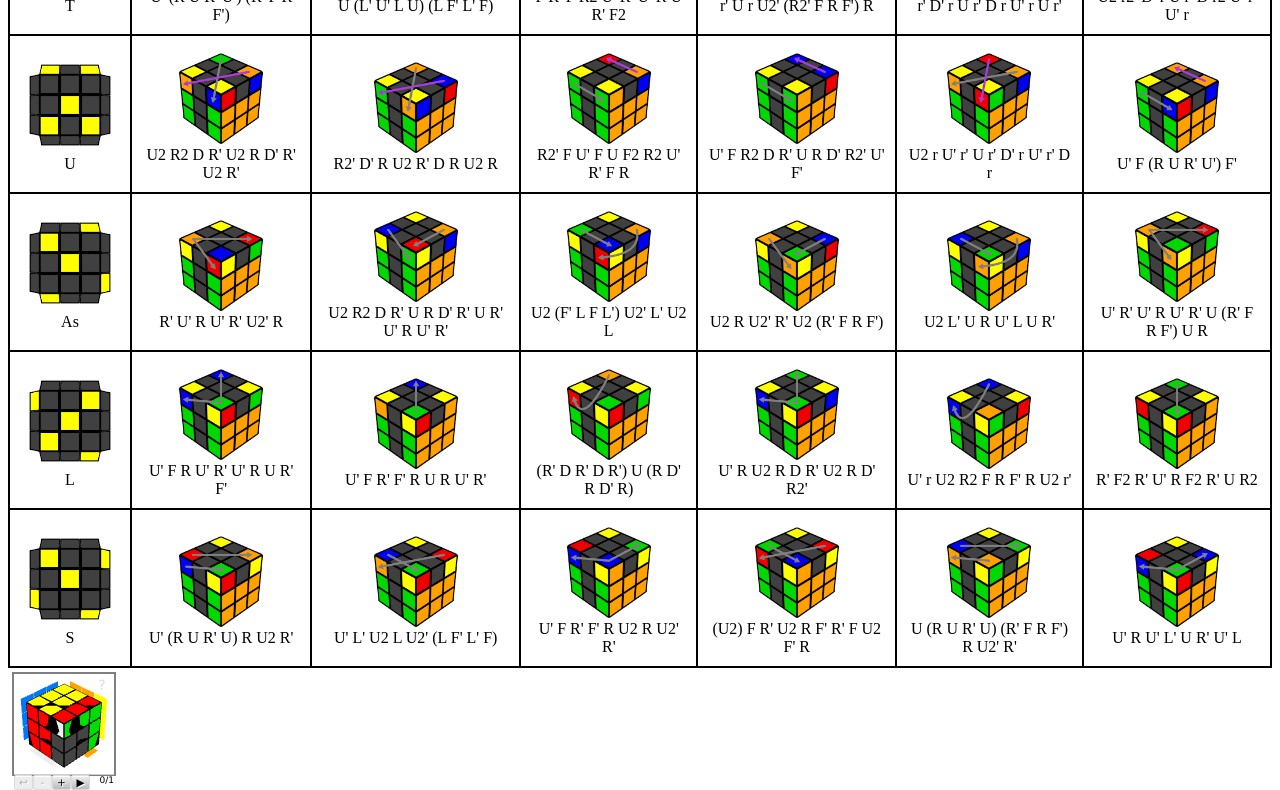
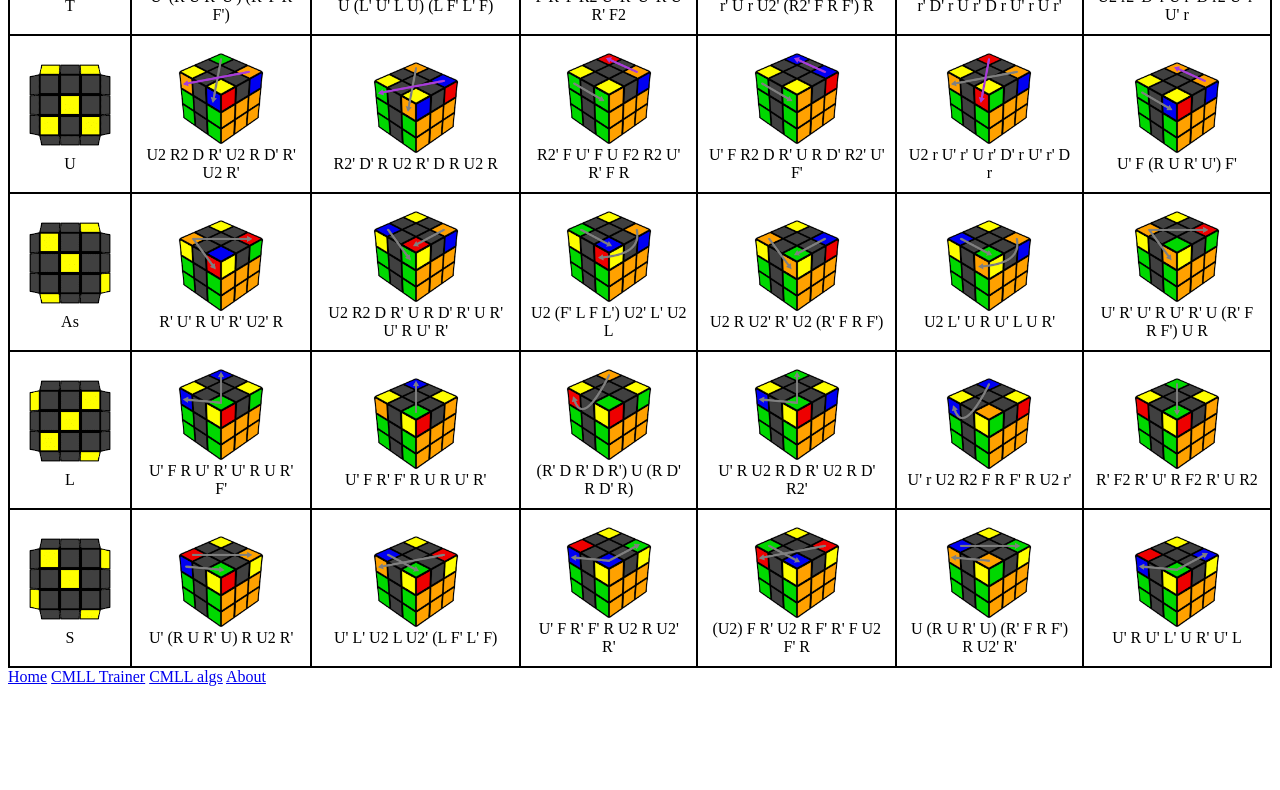
Before and after one commit to rouxteamvn/roux, a plain HTML site: page index.html in a window 1280 px wide. Shown: the part 675-1465 px from the top of the page. After the commit the page ends 1369 px from the top, so only its background shows below. Drawn offline with nearby package versions, Linux system fonts and the light colour scheme.

Commit message:
Update index.html

```diff
--- a/index.html
+++ b/index.html
@@ -195,9 +195,9 @@ img.resize{
 </td>
 </tr>
 </table>
-<script src="http://ajax.googleapis.com/ajax/libs/jquery/3.1.1/jquery.min.js">
-</script>
-<script src="Roofpig/roofpig_and_three.min.js">
-</script>
-<div class=roofpig data-config="alg=R'|solved=U*F-|colors=F:r B:o U:y D:w R:g L:b"|flags=showalg|flags=canvas>
+<div class="topnav">
+  <a class="active" href="#home">Home</a>
+  <a href="#news">CMLL Trainer</a>
+  <a href="#contact">CMLL algs</a>
+  <a href="#about">About</a>
 </div>
```
